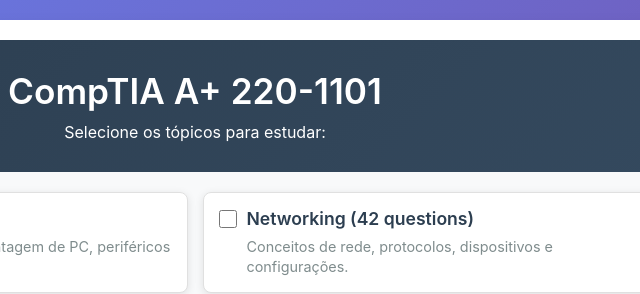
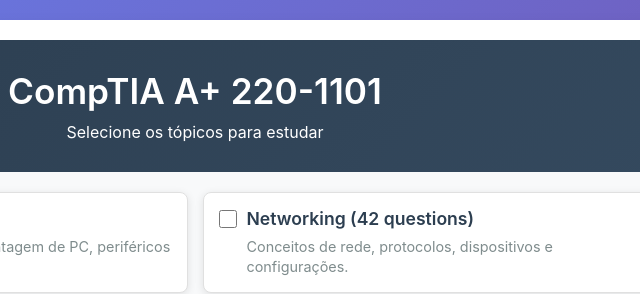
Before and after one commit to miguke/CyberCertPrepExams, a plain HTML site: page 1101/quiz.html in a window 1280 px wide. Shown: the top 294 px of the page, 445-1085 px from the left. Drawn offline with Linux system fonts and the light colour scheme.

Commit message:
Change :

```diff
--- a/1101/quiz.html
+++ b/1101/quiz.html
@@ -13,7 +13,7 @@
         <div id="startScreen" class="screen active">
             <div class="header">
                 <h1>CompTIA A+ 220-1101</h1>
-                <p>Selecione os tópicos para estudar:</p>
+                <p>Selecione os tópicos para estudar</p>
             </div>
             <div class="menu">
                 <div class="topic-list" id="topicList">
```
